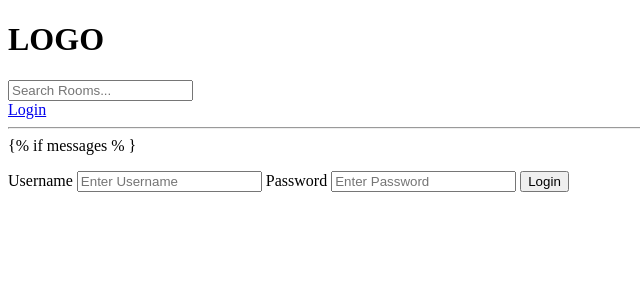
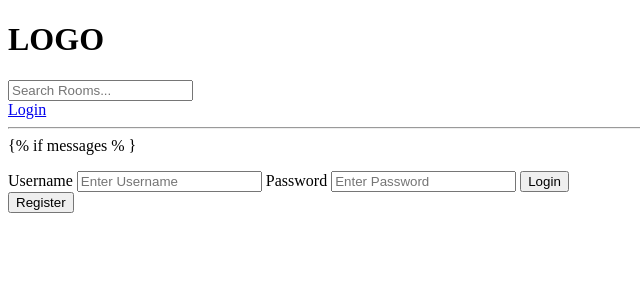
Before and after one commit to Kavindu-248/Django_Learn, a Django app: page /login/ in a window 1280 px wide. Shown: the top 300 px of the page, without its empty margins (0-640 px from the left). Run offline with Django 4.2, Linux system fonts and the light colour scheme; parts of the project's set-up code (start-up, migrations or seed data) failed here and were passed over.

Commit message:
creating register page with

```diff
--- a/base/templates/base/login_register.html
+++ b/base/templates/base/login_register.html
@@ -15,4 +15,12 @@
   </form>
 </div>
 
+<div>
+  <form method="POST" action="">
+    {% csrf_token %}
+
+    <input type="submit" value="Register" />
+  </form>
+</div>
+
 {% endblock content %}
--- a/base/urls.py
+++ b/base/urls.py
@@ -6,6 +6,7 @@ urlpatterns = [
 
     path('login/', views.loginPage, name="login"),
     path('logout/', views.logoutUser, name="logout"),
+    path('register/', views.registerPage, name="register"),
 
 
     path('', views.home, name="home"),
--- a/base/views.py
+++ b/base/views.py
@@ -18,6 +18,10 @@ from django.contrib import authenticate, login, logout
 # ],
 
 def loginPage(request):
+    page = 'login'
+
+    if request.user.is_authenticated:
+        return redirect('home')
 
     if request.method == 'POST':
         username = request.POST.get('username')
@@ -36,13 +40,18 @@ def loginPage(request):
         else:
             messages.error(request, 'Username OR password does not exist')
 
-    context = {}
+    context = {'page': page}
     return render(request, 'base/login_register.html', context)
 
 
 def logoutUser(request):
     logout(request)
     return redirect('home')
+
+
+def registerPage(request):
+    page = 'register'
+    return render(request, 'base/login_register.html')
 
 
 def home(request):
```
